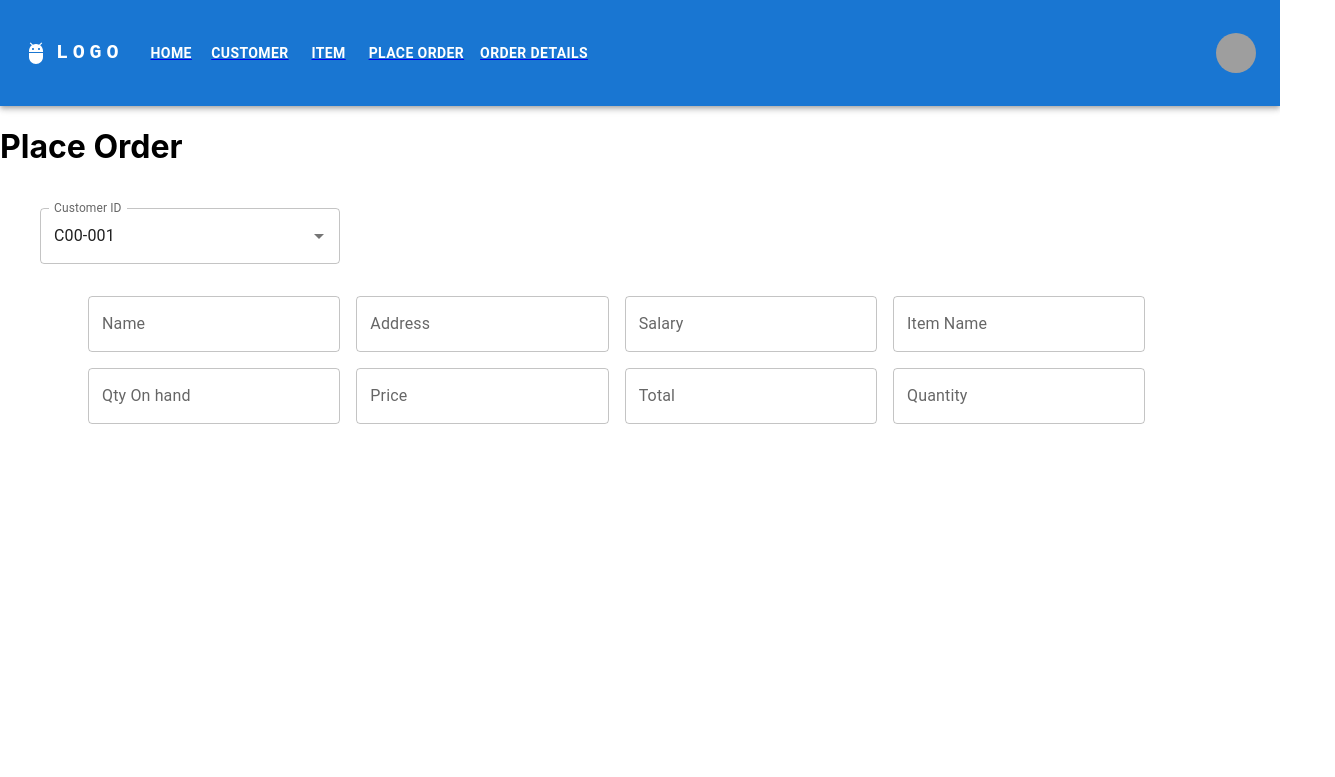
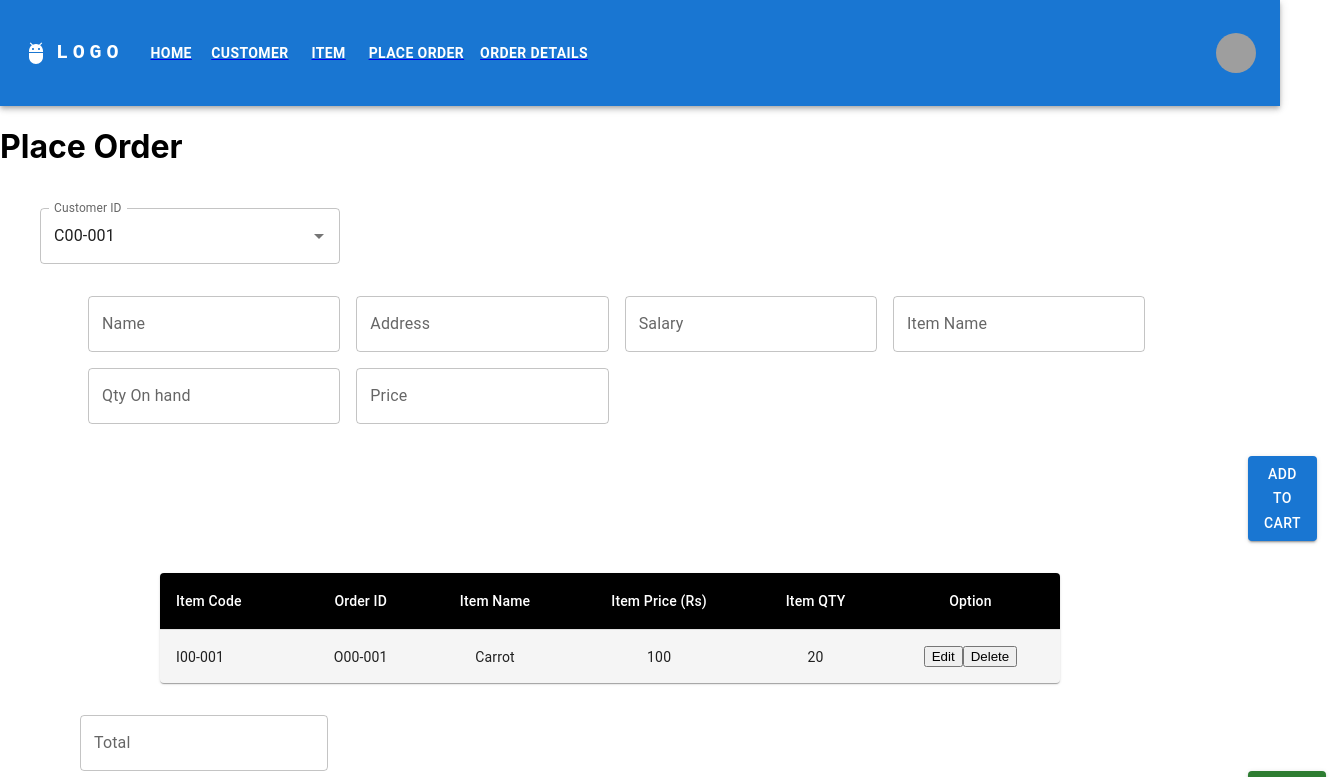
Before and after one commit to NisalaRV/React_web_pos, a React (Create React App) app: page /place in a window 1280 px wide. Shown: the top 777 px of the page, 1335 px wide, since content can reach past the window. Built offline with nearby package versions, Linux system fonts and the light colour scheme; grey boxes are pictures that could not be loaded.

Commit message:
compled place order

```diff
--- a/src/view/pages/Order/Order.tsx
+++ b/src/view/pages/Order/Order.tsx
@@ -1,10 +1,53 @@
 import React from "react";
 import Header from "../../common/Header/Header";
-import {Autocomplete, TextField} from "@mui/material";
+import {
+    Autocomplete,
+    Paper,
+    styled,
+    Table,
+    TableBody, TableCell, tableCellClasses,
+    TableContainer,
+    TableHead,
+    TableRow,
+    TextField
+} from "@mui/material";
 import Grid from "@mui/material/Grid";
 import Box from "@mui/material/Box";
+import Button from "@mui/material/Button";
+import {Simulate} from "react-dom/test-utils";
+import error = Simulate.error;
 
 const options = ['C00-001', 'C00-002','C00-003'];
+
+const StyledTableCell = styled(TableCell)(({ theme }) => ({
+    [`&.${tableCellClasses.head}`]: {
+        backgroundColor: theme.palette.common.black,
+        color: theme.palette.common.white,
+    },
+    [`&.${tableCellClasses.body}`]: {
+        fontSize: 14,
+    },
+}));
+
+const StyledTableRow = styled(TableRow)(({ theme }) => ({
+    '&:nth-of-type(odd)': {
+        backgroundColor: theme.palette.action.hover,
+    },
+    // hide last border
+    '&:last-child td, &:last-child th': {
+        border: 0,
+    },
+}));
+
+function createData(code: string, name: string, qty: number, price: number) {
+    return { code, name, qty, price,options };
+}
+
+const rows = [
+    createData("I00-001", "Carrot",100,20),
+
+];
+
 export default function Order(){
     const [value, setValue] = React.useState<string | null>(options[0]);
     const [inputValue, setInputValue] = React.useState('');
@@ -59,16 +102,70 @@ export default function Order(){
                         <TextField label="Price"
                         />
 
-                        <TextField
-                            label="Total"
-                        />
-                        <TextField
-                            label="Quantity"
-                        />
-
                     </Box>
 
                 </Grid>
+            <Grid ml={156}>
+                <Button variant="contained" color="primary">
+                    Add To Cart
+                </Button>
+
+            </Grid>
+
+            <Grid container width={900} justifyContent={"center"} py={4} ml={20} >
+                <TableContainer component={Paper}>
+                    <Table sx={{ minWidth: 700}}  aria-label="customized table">
+                        <TableHead>
+                            <TableRow>
+                                <StyledTableCell> Item Code </StyledTableCell>
+                                <StyledTableCell align="center">Order ID</StyledTableCell>
+                                <StyledTableCell align="center">Item Name</StyledTableCell>
+                                <StyledTableCell align="center">Item Price&nbsp;(Rs)</StyledTableCell>
+                                <StyledTableCell align="center">Item QTY</StyledTableCell>
+                                <StyledTableCell align="center">Option</StyledTableCell>
+                            </TableRow>
+                        </TableHead>
+                        <TableBody>
+                            {rows.map((row) => (
+                                <StyledTableRow>
+                                    <StyledTableCell component="th" scope="row">
+                                        {row.code}
+                                    </StyledTableCell>
+                                    <StyledTableCell align="center">O00-001</StyledTableCell>
+                                    <StyledTableCell align="center">{row.name}</StyledTableCell>
+                                    <StyledTableCell align="center">{row.qty}</StyledTableCell>
+                                    <StyledTableCell align="center">{row.price}</StyledTableCell>
+                                    <StyledTableCell align="center">
+                                        <button >Edit</button>
+                                        <button>Delete</button>
+                                    </StyledTableCell>
+                                </StyledTableRow>
+                            ))}
+                        </TableBody>
+                    </Table>
+                </TableContainer>
+            </Grid>
+            <Grid ml={10}>
+
+                <TextField label="Total"
+                />
+            </Grid>
+
+            <Grid ml={156}>
+                <Button variant="contained" color="success">
+                    Place Order
+                </Button>
+
+            </Grid>
+            <Grid ml={156} py={5}>
+                <Button variant="contained" color="error">
+                   Cancle
+                </Button>
+
+            </Grid>
+
+
+
 
         </>
     )
```
